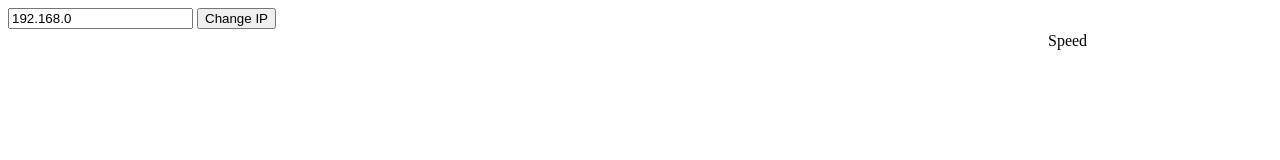
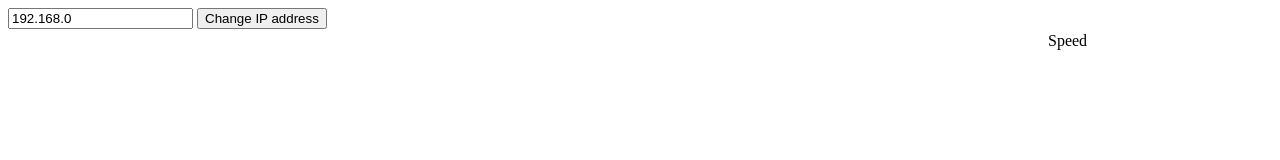
Before and after one commit to velimirT/rc, a plain HTML site: page index.html in a window 1280 px wide. Shown: the top 160 px of the page. Drawn offline with nearby package versions, Linux system fonts and the light colour scheme.

Commit message:
text update

```diff
--- a/index.html
+++ b/index.html
@@ -72,7 +72,7 @@
 
 	</script>
 	<input type = "text" name = "ip" value = "192.168.0" placeholder="192.168.0.1" id = "ip"/>
-	<button id = 'changeIp'>Change IP</button>
+	<button id = 'changeIp'>Change IP address</button>
 	<div id = "speed" style = "position: absolute; top:2em; right: 2em; height: 2em; min-width: 200px;">Speed</div>
 		<div id = "joystick" style = "background:url('img/joystickBg.png') center no-repeat; width:200px; position:relative; height:200px; margin:calc(50vh - 100px) auto 0px;">
 			<div id = "stick" style = "background:url('img/stick.png') center no-repeat; position:absolute; height:100px; width:100px; bottom: 50px; left:50px; display:inline-block;"></div>
```
